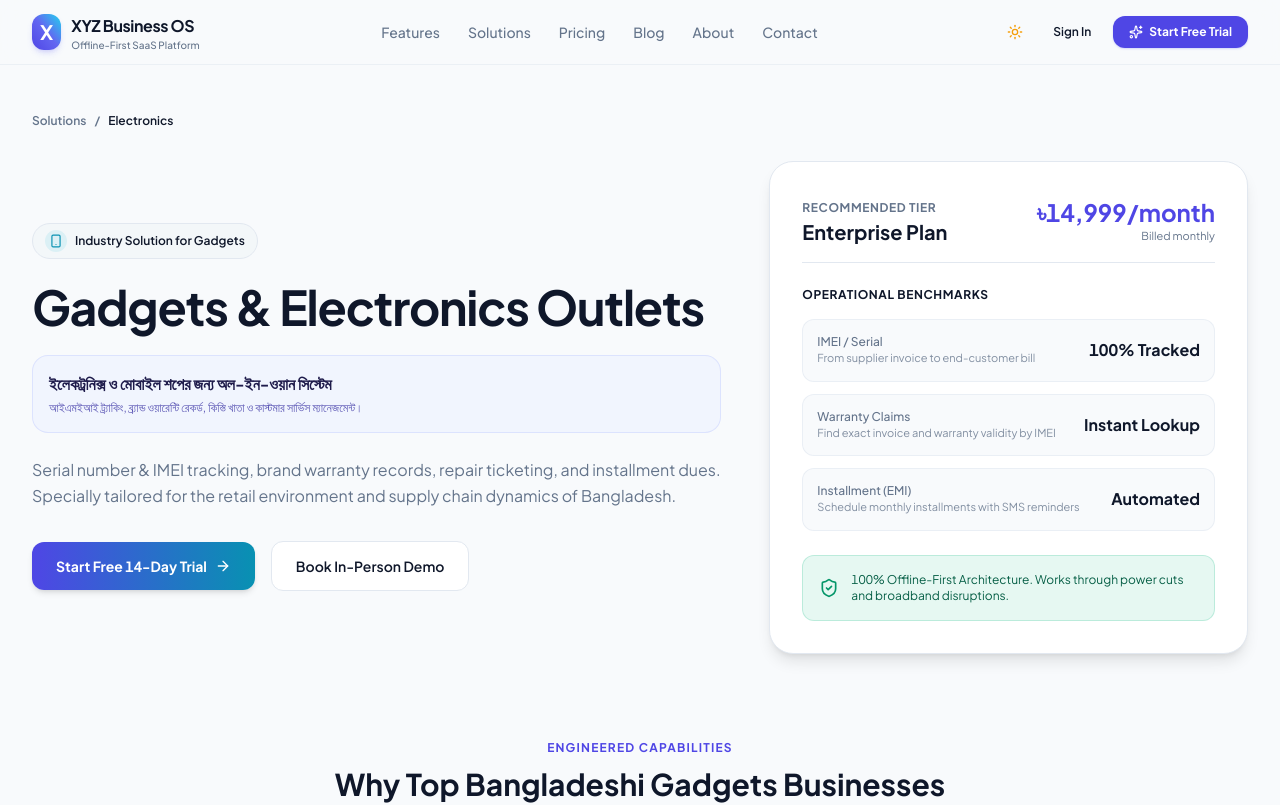
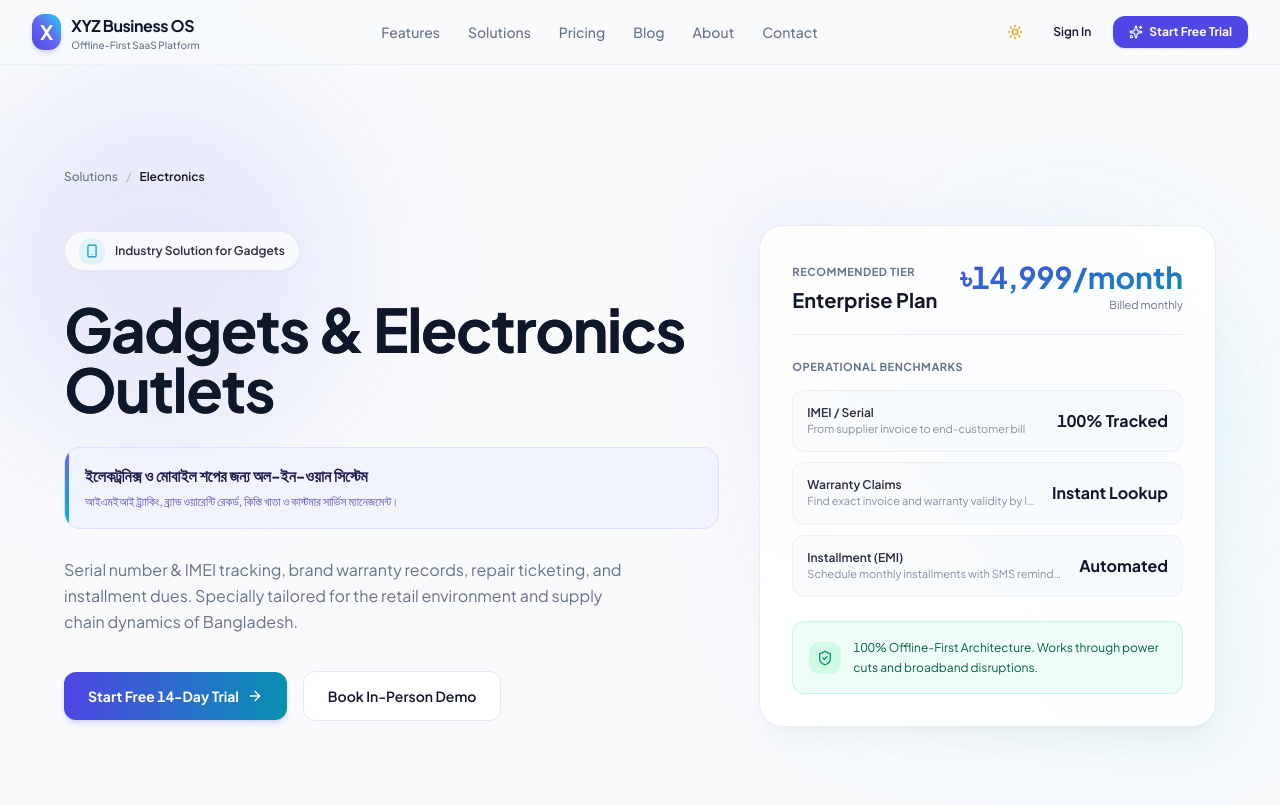
Before and after one commit to mdantormia1779-dev/possoftware, a Next.js app: page /solutions/electronics in a window 1280 px wide. Shown: the top 805 px of the page. Built offline with nearby package versions, Linux system fonts and the light colour scheme; no server answers; the database is empty.

Commit message:
Solutions page and About page updated

```diff
--- a/package.json
+++ b/package.json
@@ -22,6 +22,7 @@
     "gsap": "^3.15.0",
     "jsbarcode": "^3.11.6",
     "lucide-react": "^1.16.0",
+    "motion": "^13.4.4",
     "next": "^15.1.7",
     "next-themes": "^0.4.4",
     "prisma": "6.3.1",
--- a/src/app/(public)/about/page.tsx
+++ b/src/app/(public)/about/page.tsx
@@ -1,40 +1,106 @@
+"use client";
+
 import React from "react";
 import Link from "next/link";
+import { motion } from "motion/react";
 import { ShieldCheck, Heart, Sparkles, Building, Users } from "lucide-react";
+
+const fadeUp = {
+  hidden: { opacity: 0, y: 24 },
+  visible: { opacity: 1, y: 0 },
+};
+
+const staggerContainer = {
+  hidden: {},
+  visible: {
+    transition: { staggerChildren: 0.12 },
+  },
+};
 
 export default function AboutPage() {
   return (
-    <div className="max-w-5xl mx-auto px-4 sm:px-6 lg:px-8 py-16 space-y-16">
-      <div className="text-center space-y-4">
-        <span className="text-xs font-bold uppercase tracking-widest text-indigo-600 dark:text-indigo-400">
+    <div className="max-w-5xl mx-auto px-4 sm:px-6 lg:px-8 py-20 space-y-20">
+      <motion.div
+        initial="hidden"
+        animate="visible"
+        variants={staggerContainer}
+        className="text-center space-y-5"
+      >
+        <motion.span
+          variants={fadeUp}
+          transition={{ duration: 0.5, ease: "easeOut" }}
+          className="inline-block text-xs font-bold uppercase tracking-widest text-indigo-600 dark:text-indigo-400 bg-indigo-50 dark:bg-indigo-950/40 px-4 py-1.5 rounded-full"
+        >
           Our Mission
-        </span>
-        <h1 className="text-3xl sm:text-5xl font-extrabold text-foreground tracking-tight">
+        </motion.span>
+        <motion.h1
+          variants={fadeUp}
+          transition={{ duration: 0.6, ease: "easeOut" }}
+          className="text-4xl sm:text-6xl font-extrabold text-foreground tracking-tight leading-tight bg-gradient-to-br from-foreground to-foreground/70 bg-clip-text"
+        >
           Empowering Bangladeshi Businesses with Modern SaaS Tech
-        </h1>
-        <p className="text-base text-muted-foreground max-w-2xl mx-auto leading-relaxed">
+        </motion.h1>
+        <motion.p
+          variants={fadeUp}
+          transition={{ duration: 0.6, ease: "easeOut" }}
+          className="text-base sm:text-lg text-muted-foreground max-w-2xl mx-auto leading-relaxed"
+        >
           We built XYZ Business OS because Bangladeshi SMBs deserve enterprise-grade software that is beautiful, fast, affordable, and works even when the internet drops.
-        </p>
-      </div>
+        </motion.p>
+      </motion.div>
 
-      <div className="grid grid-cols-1 sm:grid-cols-3 gap-6 text-center">
-        <div className="p-6 rounded-2xl border border-border bg-card">
-          <div className="text-3xl font-extrabold text-indigo-600 dark:text-indigo-400">৳500M+</div>
-          <div className="text-xs text-muted-foreground mt-1">Platform GMV Processed</div>
+      <motion.div
+        initial="hidden"
+        whileInView="visible"
+        viewport={{ once: true, margin: "-80px" }}
+        variants={staggerContainer}
+        className="grid grid-cols-1 sm:grid-cols-3 gap-6"
+      >
+        {[
+          { icon: Sparkles, stat: "৳500M+", label: "Platform GMV Processed" },
+          { icon: ShieldCheck, stat: "99.99%", label: "Uptime with Offline Engine" },
+          { icon: Building, stat: "300+", label: "Retail Stores Across Bangladesh" },
+        ].map(({ icon: Icon, stat, label }) => (
+          <motion.div
+            key={label}
+            variants={fadeUp}
+            transition={{ duration: 0.5, ease: "easeOut" }}
+            whileHover={{ y: -6, transition: { duration: 0.2 } }}
+            className="p-8 rounded-2xl border border-border bg-card text-center shadow-sm hover:shadow-lg hover:border-indigo-300 dark:hover:border-indigo-700 transition-shadow duration-300"
+          >
+            <motion.div
+              whileHover={{ scale: 1.1, rotate: 5 }}
+              transition={{ type: "spring", stiffness: 300, damping: 15 }}
+              className="mx-auto mb-4 w-12 h-12 rounded-xl bg-indigo-50 dark:bg-indigo-950/40 flex items-center justify-center"
+            >
+              <Icon className="w-6 h-6 text-indigo-600 dark:text-indigo-400" />
+            </motion.div>
+            <div className="text-4xl font-extrabold text-indigo-600 dark:text-indigo-400 tracking-tight">
+              {stat}
+            </div>
+            <div className="text-xs sm:text-sm text-muted-foreground mt-2">{label}</div>
+          </motion.div>
+        ))}
+      </motion.div>
+
+      <motion.div
+        initial={{ opacity: 0, y: 32 }}
+        whileInView={{ opacity: 1, y: 0 }}
+        viewport={{ once: true, margin: "-100px" }}
+        transition={{ duration: 0.7, ease: "easeOut" }}
+        className="rounded-3xl border border-border bg-gradient-to-br from-card to-card/50 p-8 sm:p-14 space-y-6 shadow-sm"
+      >
+        <div className="flex items-center gap-3">
+          <motion.div
+            whileHover={{ scale: 1.1 }}
+            transition={{ type: "spring", stiffness: 300, damping: 15 }}
+            className="w-10 h-10 rounded-lg bg-indigo-50 dark:bg-indigo-950/40 flex items-center justify-center shrink-0"
+          >
+            <Heart className="w-5 h-5 text-indigo-600 dark:text-indigo-400" />
+          </motion.div>
+          <h2 className="text-2xl sm:text-3xl font-bold text-foreground">Why We Built XYZ Business OS</h2>
         </div>
-        <div className="p-6 rounded-2xl border border-border bg-card">
-          <div className="text-3xl font-extrabold text-indigo-600 dark:text-indigo-400">99.99%</div>
-          <div className="text-xs text-muted-foreground mt-1">Uptime with Offline Engine</div>
-        </div>
-        <div className="p-6 rounded-2xl border border-border bg-card">
-          <div className="text-3xl font-extrabold text-indigo-600 dark:text-indigo-400">300+</div>
-          <div className="text-xs text-muted-foreground mt-1">Retail Stores Across Bangladesh</div>
-        </div>
-      </div>
-
-      <div className="rounded-3xl border border-border bg-card p-8 sm:p-12 space-y-6">
-        <h2 className="text-2xl font-bold text-foreground">Why We Built XYZ Business OS</h2>
-        <div className="space-y-4 text-xs sm:text-sm text-muted-foreground leading-relaxed">
+        <div className="space-y-4 text-sm sm:text-base text-muted-foreground leading-relaxed">
           <p>
             For years, small and medium enterprises in Dhaka, Chittagong, Sylhet, and across Bangladesh have struggled with fragmented software: fragile desktop apps that crash, foreign cloud subscriptions that cost thousands of dollars, or manual paper ledgers.
           </p>
@@ -42,7 +108,7 @@ export default function AboutPage() {
             XYZ Business OS brings the power of multi-tenant cloud computing, combined with the reliability of offline IndexedDB, tailored for local payment systems (bKash, Nagad, Rocket) and localized double-entry accounting.
           </p>
         </div>
-      </div>
+      </motion.div>
     </div>
   );
 }
--- a/src/app/(public)/solutions/[slug]/page.tsx
+++ b/src/app/(public)/solutions/[slug]/page.tsx
@@ -23,11 +23,33 @@ export default async function SolutionDetailPage({
   }
 
   return (
-    <div className="space-y-20 py-12 max-w-7xl mx-auto px-4 sm:px-6 lg:px-8">
-      <SolutionHero slug={slug} solution={solution} />
-      <SolutionKeyFeatures solution={solution} />
-      <SolutionWorkflow solution={solution} />
-      <SolutionLocalization solution={solution} />
+    <div className="relative">
+      {/* Ambient page-level background glow */}
+      <div className="pointer-events-none fixed inset-x-0 top-0 -z-10 h-[600px] bg-gradient-to-b from-indigo-500/[0.06] via-cyan-500/[0.03] to-transparent" />
+
+      <div className="max-w-7xl mx-auto px-5 sm:px-8 lg:px-12 xl:px-16 py-12 sm:py-16">
+        <section>
+          <SolutionHero slug={slug} solution={solution} />
+        </section>
+
+        <div className="my-16 sm:my-20 h-px w-full bg-gradient-to-r from-transparent via-border to-transparent" />
+
+        <section>
+          <SolutionKeyFeatures solution={solution} />
+        </section>
+
+        <div className="my-16 sm:my-20 h-px w-full bg-gradient-to-r from-transparent via-border to-transparent" />
+
+        <section>
+          <SolutionWorkflow solution={solution} />
+        </section>
+
+        <div className="my-16 sm:my-20 h-px w-full bg-gradient-to-r from-transparent via-border to-transparent" />
+
+        <section className="pb-4">
+          <SolutionLocalization solution={solution} />
+        </section>
+      </div>
     </div>
   );
 }
--- a/src/app/(public)/solutions/page.tsx
+++ b/src/app/(public)/solutions/page.tsx
@@ -1,17 +1,52 @@
+"use client";
+
 import React from "react";
+import { motion } from "motion/react";
 import { SOLUTIONS } from "@/components/public/solutions/solutionsData";
 import { SolutionsHeader } from "@/components/public/solutions/SolutionsHeader";
 import { SolutionCard } from "@/components/public/solutions/SolutionCard";
 
+const fadeUp = {
+  hidden: { opacity: 0, y: 24 },
+  visible: { opacity: 1, y: 0 },
+};
+
+const staggerContainer = {
+  hidden: {},
+  visible: {
+    transition: { staggerChildren: 0.1 },
+  },
+};
+
 export default function SolutionsPage() {
   return (
     <div className="max-w-7xl mx-auto px-4 sm:px-6 lg:px-8 py-16 space-y-16">
-      <SolutionsHeader />
-      <div className="grid grid-cols-1 md:grid-cols-2 lg:grid-cols-3 gap-8">
+      <motion.div
+        initial={{ opacity: 0, y: 20 }}
+        animate={{ opacity: 1, y: 0 }}
+        transition={{ duration: 0.6, ease: "easeOut" }}
+      >
+        <SolutionsHeader />
+      </motion.div>
+
+      <motion.div
+        initial="hidden"
+        whileInView="visible"
+        viewport={{ once: true, margin: "-80px" }}
+        variants={staggerContainer}
+        className="grid grid-cols-1 md:grid-cols-2 lg:grid-cols-3 gap-8"
+      >
         {SOLUTIONS.map((sol) => (
-          <SolutionCard key={sol.slug} solution={sol} />
+          <motion.div
+            key={sol.slug}
+            variants={fadeUp}
+            transition={{ duration: 0.5, ease: "easeOut" }}
+            whileHover={{ y: -6, transition: { duration: 0.2 } }}
+          >
+            <SolutionCard solution={sol} />
+          </motion.div>
         ))}
-      </div>
+      </motion.div>
     </div>
   );
 }
--- a/src/components/public/solutions/detail/SolutionHero.tsx
+++ b/src/components/public/solutions/detail/SolutionHero.tsx
@@ -1,3 +1,4 @@
+// SolutionHero.tsx
 import React from "react";
 import Link from "next/link";
 import { ArrowRight } from "lucide-react";
@@ -13,52 +14,64 @@ export function SolutionHero({ slug, solution }: SolutionHeroProps) {
   const Icon = solution.icon;
 
   return (
-    <div className="space-y-8">
-      <div className="flex items-center gap-2 text-xs font-semibold text-muted-foreground">
-        <Link href="/solutions" className="hover:text-foreground">
+    <div className="relative space-y-10">
+      {/* Ambient background glow */}
+      <div className="pointer-events-none absolute -top-24 -left-24 h-96 w-96 rounded-full bg-indigo-500/10 blur-3xl" />
+      <div className="pointer-events-none absolute top-10 right-0 h-72 w-72 rounded-full bg-cyan-500/10 blur-3xl" />
+
+      {/* Breadcrumb */}
+      <div className="relative flex items-center gap-2 text-xs font-medium text-muted-foreground">
+        <Link
+          href="/solutions"
+          className="text-muted-foreground hover:text-indigo-600 dark:hover:text-indigo-400 transition-colors duration-200"
+        >
           Solutions
         </Link>
-        <span>/</span>
-        <span className="text-foreground capitalize">{slug}</span>
+        <span className="text-muted-foreground/40">/</span>
+        <span className="text-foreground font-semibold capitalize">{slug}</span>
       </div>
 
-      <div className="grid grid-cols-1 lg:grid-cols-12 gap-12 items-center">
-        <div className="lg:col-span-7 space-y-6">
-          <div className="inline-flex items-center gap-2 px-3 py-1.5 rounded-full text-xs font-semibold border border-border bg-muted/60">
-            <div className={`p-1 rounded-full ${solution.bgGradient}`}>
+      <div className="relative grid grid-cols-1 lg:grid-cols-12 gap-12 lg:gap-10 items-center">
+        <div className="lg:col-span-7 space-y-7">
+          <div className="inline-flex items-center gap-2.5 px-3.5 py-1.5 rounded-full text-xs font-semibold border border-border/80 bg-card/70 backdrop-blur-sm shadow-sm hover:border-indigo-300 dark:hover:border-indigo-700/60 transition-colors duration-200">
+            <div className={`p-1.5 rounded-full ${solution.bgGradient} shadow-sm`}>
               <Icon className="h-3.5 w-3.5" />
             </div>
-            <span>Industry Solution for {solution.title.split(" ")[0]}</span>
+            <span className="text-foreground/90">
+              Industry Solution for {solution.title.split(" ")[0]}
+            </span>
           </div>
 
-          <h1 className="text-3xl sm:text-5xl font-extrabold text-foreground tracking-tight leading-tight">
+          <h1 className="text-4xl sm:text-5xl lg:text-6xl font-extrabold text-foreground tracking-tight leading-[1.08] bg-gradient-to-br from-foreground to-foreground/70 bg-clip-text">
             {solution.title}
           </h1>
 
-          <div className="p-4 rounded-2xl bg-indigo-50/70 dark:bg-indigo-950/30 border border-indigo-200/50 dark:border-indigo-800/50">
+          <div className="relative pl-5 py-4 pr-4 rounded-2xl bg-indigo-50/70 dark:bg-indigo-950/30 border border-indigo-200/50 dark:border-indigo-800/50 overflow-hidden">
+            <div className="absolute left-0 top-0 bottom-0 w-1 bg-gradient-to-b from-indigo-500 to-cyan-500" />
             <p className="text-base font-bold text-indigo-950 dark:text-indigo-200">
               {solution.banglaTitle}
             </p>
-            <p className="text-xs text-indigo-800/80 dark:text-indigo-300 mt-1">
+            <p className="text-xs text-indigo-800/80 dark:text-indigo-300 mt-1 leading-relaxed">
               {solution.banglaDesc}
             </p>
           </div>
 
-          <p className="text-base text-muted-foreground leading-relaxed">
+          <p className="text-base text-muted-foreground leading-relaxed max-w-xl">
             {solution.subtitle}. Specially tailored for the retail environment and supply chain dynamics of Bangladesh.
           </p>
 
           <div className="flex flex-wrap items-center gap-4 pt-2">
             <Link
               href="/register"
-              className="inline-flex items-center gap-2 px-6 py-3.5 rounded-xl bg-gradient-to-r from-indigo-600 to-cyan-600 text-white font-bold text-sm shadow-md hover:shadow-lg transition-all"
+              className="group inline-flex items-center gap-2 px-6 py-3.5 rounded-xl bg-gradient-to-r from-indigo-600 to-cyan-600 text-white font-bold text-sm shadow-md shadow-indigo-500/20 hover:shadow-xl hover:shadow-indigo-500/30 hover:-translate-y-0.5 transition-all duration-300"
             >
               <span>Start Free 14-Day Trial</span>
-              <ArrowRight className="h-4 w-4" />
+              <ArrowRight className="h-4 w-4 group-hover:translate-x-1 transition-transform duration-300" />
             </Link>
+
             <Link
               href="/contact"
-              className="inline-flex items-center gap-2 px-6 py-3.5 rounded-xl border border-border bg-card hover:bg-muted font-semibold text-sm transition-colors text-foreground"
+              className="inline-flex items-center gap-2 px-6 py-3.5 rounded-xl border border-border bg-card hover:bg-muted hover:border-indigo-300 dark:hover:border-indigo-700 font-semibold text-sm transition-all duration-300 text-foreground"
             >
               Book In-Person Demo
             </Link>
--- a/src/components/public/solutions/detail/SolutionStatsCard.tsx
+++ b/src/components/public/solutions/detail/SolutionStatsCard.tsx
@@ -1,48 +1,62 @@
+// SolutionStatsCard.tsx
 import React from "react";
 import { ShieldCheck } from "lucide-react";
 import { SolutionData } from "./solutionTypes";
 
 export function SolutionStatsCard({ solution }: { solution: SolutionData }) {
   return (
-    <div className="lg:col-span-5 p-8 rounded-3xl border border-border bg-card shadow-lg space-y-6">
-      <div className="flex items-center justify-between pb-4 border-b border-border">
-        <div>
-          <span className="text-xs font-bold uppercase tracking-wider text-muted-foreground">
+    <div className="lg:col-span-5 relative">
+      {/* Soft glow behind card */}
+      <div className="pointer-events-none absolute -inset-4 bg-gradient-to-br from-indigo-500/10 via-transparent to-cyan-500/10 blur-2xl rounded-3xl" />
+
+      <div className="relative p-7 sm:p-8 rounded-3xl border border-border/80 bg-card/90 backdrop-blur-sm shadow-xl shadow-black/[0.03] dark:shadow-black/20 hover:shadow-2xl hover:-translate-y-0.5 transition-all duration-300 space-y-6 max-w-full overflow-hidden">
+        <div className="flex items-center justify-between gap-4 pb-5 border-b border-border/70">
+          <div className="min-w-0">
+            <span className="text-[11px] font-bold uppercase tracking-wider text-muted-foreground">
               Recommended Tier
             </span>
-          <h4 className="text-xl font-black text-foreground">{solution.recommendedPlan}</h4>
+            <h4 className="text-xl font-black text-foreground mt-1 truncate">
+              {solution.recommendedPlan}
+            </h4>
           </div>
-        <div className="text-right">
-          <span className="text-2xl font-black text-indigo-600 dark:text-indigo-400">
+          <div className="text-right shrink-0">
+            <span className="text-2xl sm:text-3xl font-black bg-gradient-to-br from-indigo-600 to-cyan-600 bg-clip-text text-transparent">
               {solution.recommendedPrice}
             </span>
-          <p className="text-[11px] text-muted-foreground">Billed monthly</p>
+            <p className="text-[11px] text-muted-foreground mt-0.5">Billed monthly</p>
           </div>
         </div>
 
-      <div className="space-y-4">
-        <h5 className="text-xs font-bold uppercase tracking-wider text-foreground">
+        <div className="space-y-3.5">
+          <h5 className="text-[11px] font-bold uppercase tracking-wider text-muted-foreground">
             Operational Benchmarks
           </h5>
-        <div className="grid grid-cols-1 gap-3">
+          <div className="grid grid-cols-1 gap-2.5">
             {solution.stats.map((stat, idx) => (
               <div
                 key={idx}
-              className="p-3.5 rounded-xl bg-muted/50 border border-border/60 flex items-center justify-between"
+                className="group p-3.5 rounded-xl bg-muted/40 border border-border/50 hover:border-indigo-300 dark:hover:border-indigo-700/60 hover:bg-muted/70 flex items-center justify-between gap-3 transition-all duration-200"
               >
-              <div>
-                <p className="text-xs font-medium text-muted-foreground">{stat.label}</p>
-                <p className="text-[11px] text-muted-foreground/80">{stat.detail}</p>
+                <div className="min-w-0">
+                  <p className="text-xs font-semibold text-foreground/90 truncate">{stat.label}</p>
+                  <p className="text-[11px] text-muted-foreground/80 truncate">{stat.detail}</p>
                 </div>
-              <span className="text-base font-extrabold text-foreground">{stat.value}</span>
+                <span className="text-base font-extrabold text-foreground shrink-0 group-hover:text-indigo-600 dark:group-hover:text-indigo-400 transition-colors duration-200">
+                  {stat.value}
+                </span>
               </div>
             ))}
           </div>
         </div>
 
-      <div className="p-4 rounded-xl bg-emerald-500/10 border border-emerald-500/20 text-emerald-800 dark:text-emerald-300 text-xs flex items-center gap-3">
-        <ShieldCheck className="h-5 w-5 shrink-0 text-emerald-600" />
-        <span>100% Offline-First Architecture. Works through power cuts and broadband disruptions.</span>
+        <div className="flex items-center gap-3 p-4 rounded-xl bg-emerald-50/80 dark:bg-emerald-950/30 border border-emerald-200/60 dark:border-emerald-800/40">
+          <div className="shrink-0 h-8 w-8 rounded-lg bg-emerald-100 dark:bg-emerald-900/50 flex items-center justify-center">
+            <ShieldCheck className="h-4 w-4 text-emerald-600 dark:text-emerald-400" />
+          </div>
+          <span className="text-xs leading-relaxed text-emerald-800 dark:text-emerald-300">
+            100% Offline-First Architecture. Works through power cuts and broadband disruptions.
+          </span>
+        </div>
       </div>
     </div>
   );
```
Also changed, not shown: src/components/public/solutions/SolutionCard.tsx (+25 -11 lines), 1 other file (tests, documents, lock files or other folders). Lines whose indentation alone changed are shown as unchanged.
